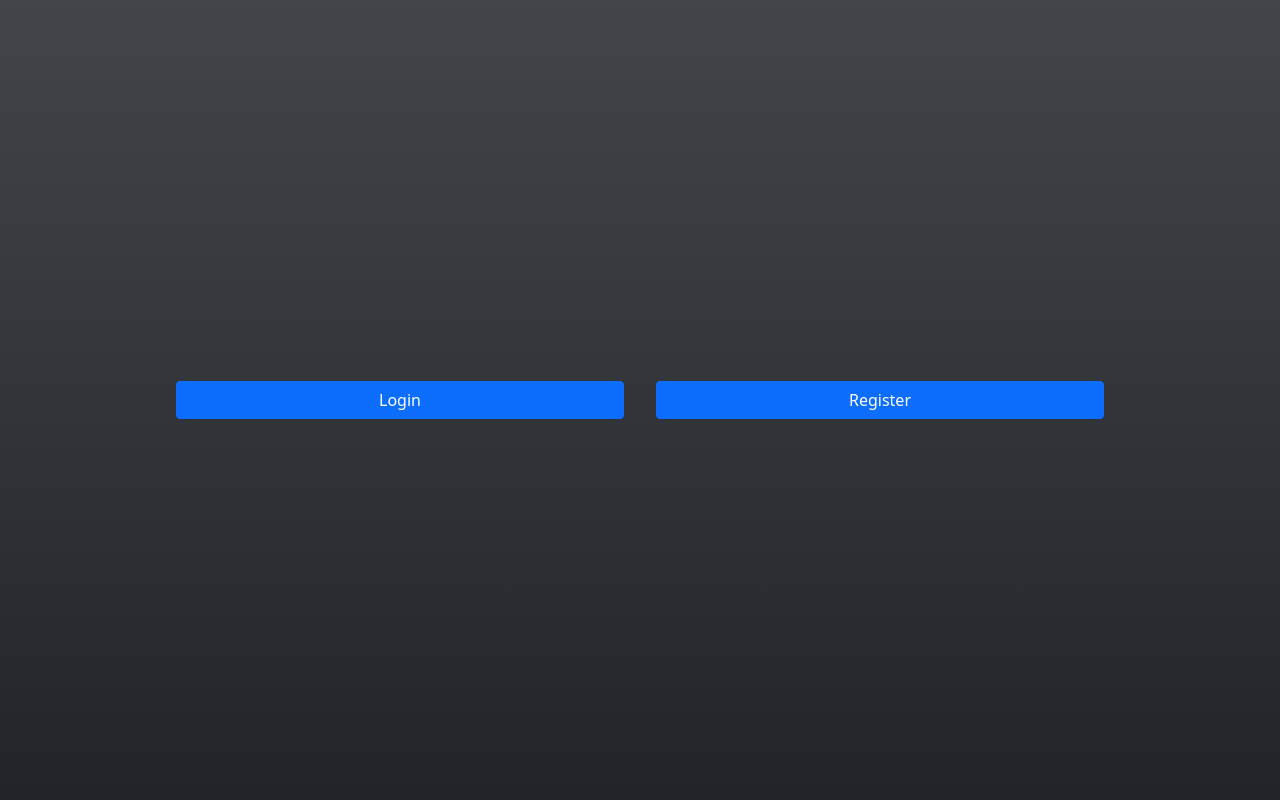
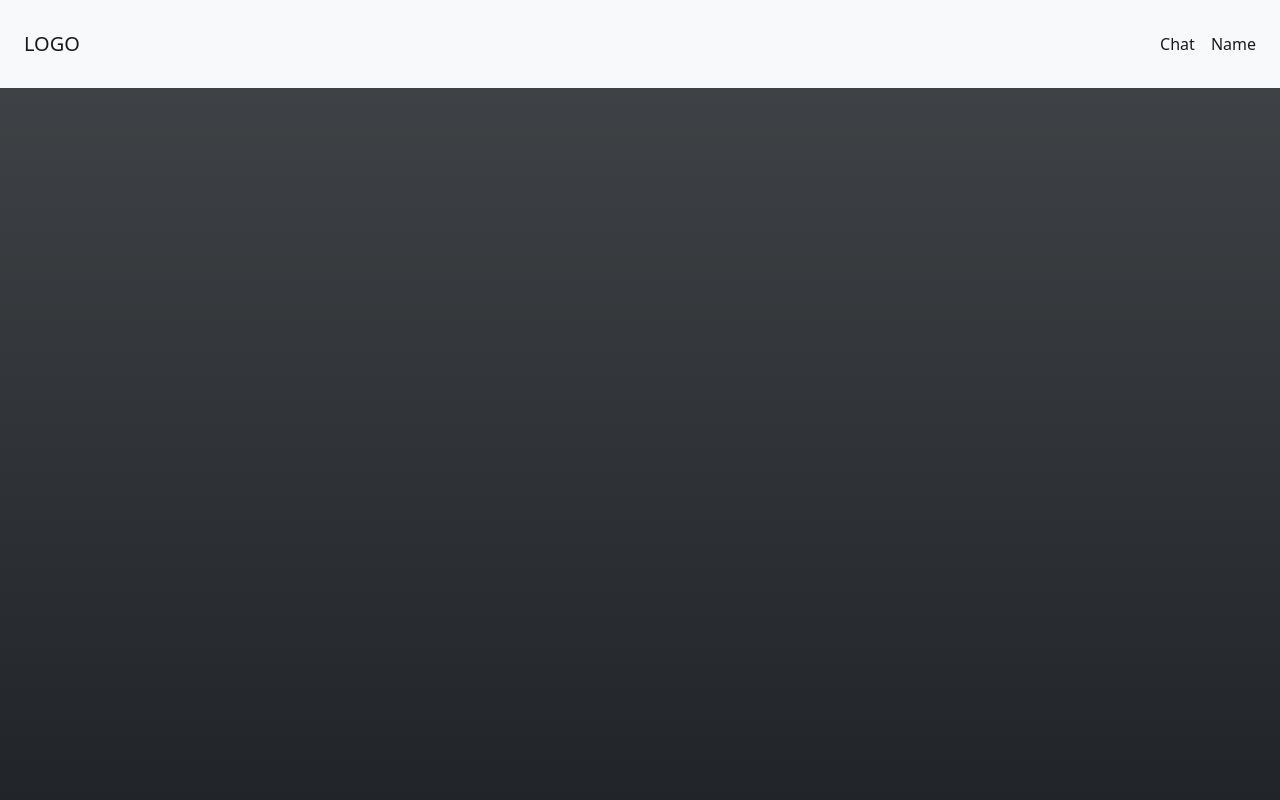
Before and after one commit to 42plat0/business-management-sys, a Flask app: page / in a window 1280 px wide. Run offline with Flask 3, Linux system fonts and the light colour scheme.

Commit message:
Update templates: add home to auth

```diff
--- a/managementsystem/blueprints/auth/routes.py
+++ b/managementsystem/blueprints/auth/routes.py
@@ -7,7 +7,11 @@ from managementsystem.blueprints.auth.models import User
 
 from managementsystem.helpers.hash.hash import get_salt, hash_password, check_password
 
-auth = Blueprint("auth", __name__, template_folder="templates")
+auth = Blueprint("auth", __name__, template_folder="./templates")
+
+@auth.route("/")
+def index():
+    return render_template("index.html")
 
 @auth.route("/login", methods=("GET", "POST"))
 def login():
--- a/managementsystem/blueprints/auth/templates/login.html
+++ b/managementsystem/blueprints/auth/templates/login.html
@@ -3,6 +3,7 @@
 {% block title %} Login {%endblock%}
 
 {%block content %}
+    <main class="d-flex align-items-center vw-100 vh-100 bg-dark bg-gradient">
         <section class="container w-50">
             <form method="POST" action={{ url_for('auth.login') }}>
 
@@ -31,4 +32,5 @@
                 </fieldset>
             </form>
         </section>
+    </main>
 {%endblock%}
--- a/managementsystem/blueprints/auth/templates/register.html
+++ b/managementsystem/blueprints/auth/templates/register.html
@@ -3,6 +3,7 @@
 {% block title %} Register {%endblock%}
 
 {% block content %}
+    <main class="d-flex align-items-center vw-100 vh-100 bg-dark bg-gradient">
         <section class="container w-50 position-absolute top-50 start-50 translate-middle">
             <form method="POST" action={{ url_for('auth.register') }}>
 
@@ -43,4 +44,5 @@
                 </fieldset>
             </form>
         </section>
+    </main>
 {%endblock%}
--- a/managementsystem/blueprints/home/routes.py
+++ b/managementsystem/blueprints/home/routes.py
@@ -7,5 +7,5 @@ home = Blueprint("home", __name__, template_folder="templates")
 @home.route("/index")
 def index():
     return render_template(
-        "index.html"
+        "home.html"
     )
--- /dev/null
+++ b/managementsystem/blueprints/home/templates/home.html
@@ -0,0 +1,15 @@
+{% extends "base.html" %}
+
+{% block title %} Home {% endblock %}
+
+{% block content %}
+    <main class="vw-100 vh-100 bg-dark bg-gradient">
+        <nav class="navbar navbar-light bg-light vw-100 p-4">
+            <a class="navbar-brand" href="#">LOGO</a>
+            <div class="navbar-nav flex-row">
+                <a class="nav-link active me-3" aria-current="page" href="#">Chat</a>
+                <a class="nav-link active" aria-current="page" href="#">Name</a>
+            </div>
+        </nav>
+    </main>
+{% endblock %}
--- a/managementsystem/blueprints/home/templates/index.html
+++ /dev/null
@@ -1,13 +0,0 @@
-{% extends "base.html" %}
-
-{% block title %} Home {% endblock %}
-
-{% block content %}
-    <section class="container w-75 position-absolute top-50 start-50 translate-middle">
-        <section class="row">
-            <a href="{{ url_for('auth.login') }}" class="col btn btn-primary m-3">Login</a>
-            <a href="{{ url_for('auth.register') }}" class="col btn btn-primary m-3">Register</a>
-        </section>
-    </section>
-
-{% endblock %}
--- a/managementsystem/templates/base.html
+++ b/managementsystem/templates/base.html
@@ -9,8 +9,6 @@
     <title>{% block title %}{%endblock%}</title>
 </head>
 <body>
-    <main class="d-flex align-items-center vw-100 vh-100 bg-dark bg-gradient">
         {% block content %} {%endblock%}
-    </main>
 </body>
 </html>
```
Also changed, not shown: managementsystem/blueprints/auth/templates/index.html (added, +14 -0 lines). Lines whose indentation alone changed are shown as unchanged.
